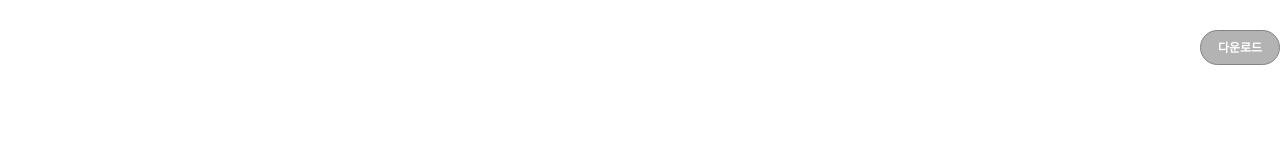
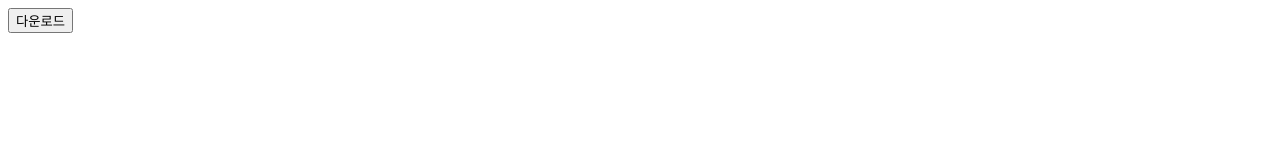
Before and after one commit to oorthing/taste-map-maker, a plain HTML site: page editor.html in a window 1280 px wide. Drawn offline with Linux system fonts and the light colour scheme; a web font is replaced by a local one.

Commit message:
Update editor.html

```diff
--- a/editor.html
+++ b/editor.html
@@ -6,8 +6,6 @@
     <title>에디터 영역</title>
     <link rel="stylesheet" as="style" crossorigin href="https://cdn.jsdelivr.net/gh/orioncactus/pretendard@v1.3.9/dist/web/variable/pretendardvariable.min.css" />
     <link rel="stylesheet" href="https://cdnjs.cloudflare.com/ajax/libs/font-awesome/7.0.1/css/all.min.css" integrity="sha512-2SwdPD6INVrV/lHTZbO2nodKhrnDdJK9/kg2XD1r9uGqPo1cUbujc+IYdlYdEErWNu69gVcYgdxlmVmzTWnetw==" crossorigin="anonymous" referrerpolicy="no-referrer" />
-    <link rel="stylesheet" href="css/reset.css">
-    <link rel="stylesheet" href="css/editor.css">
 </head>
 <body>
     <div class="editor_wrap">
@@ -20,4 +18,5 @@
         </div>
     </div>
 </body>
+
 </html>
```
